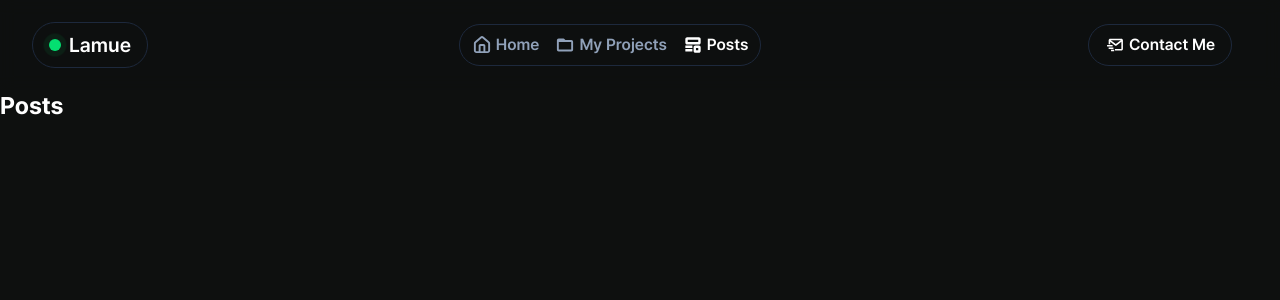
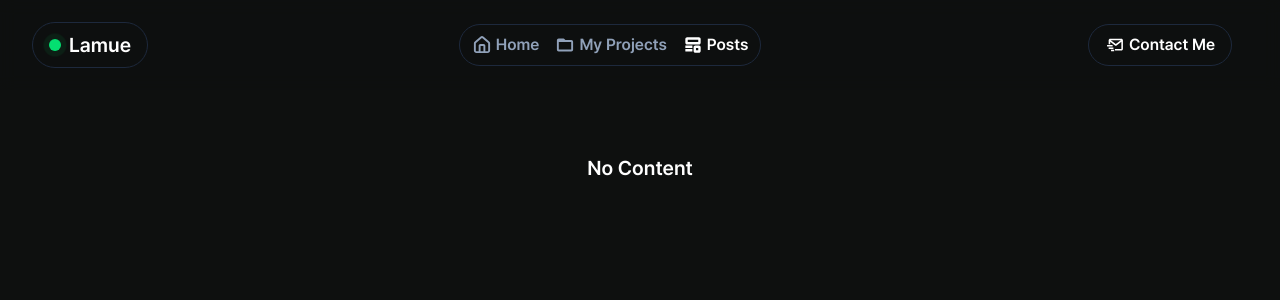
Before and after one commit to kwakseongjae/lamue-portfolio, a Next.js app: page /posts in a window 1280 px wide. Shown: the top 300 px of the page. Built offline with nearby package versions, Linux system fonts and the light colour scheme.

Commit message:
feat: Update PostsPage to display 'No Content' message when there are no posts

```diff
--- a/src/app/posts/page.tsx
+++ b/src/app/posts/page.tsx
@@ -1,3 +1,7 @@
 export default function PostsPage() {
-  return <h1 className="text-2xl font-bold mb-8">Posts</h1>
+  return (
+    <div className="flex justify-center items-center pt-16">
+      <p className="text-xl font-semibold">No Content</p>
+    </div>
+  )
 }
```
